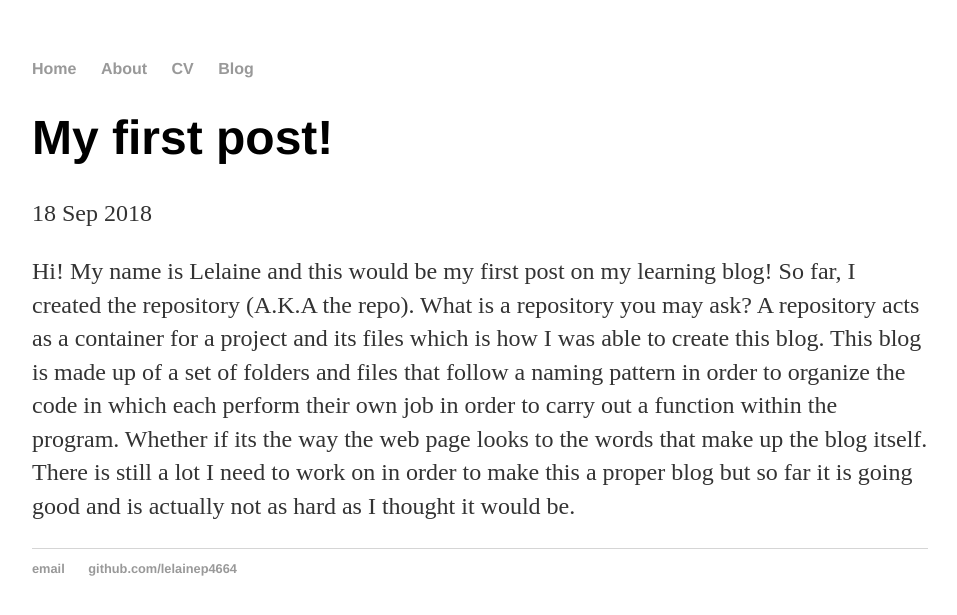
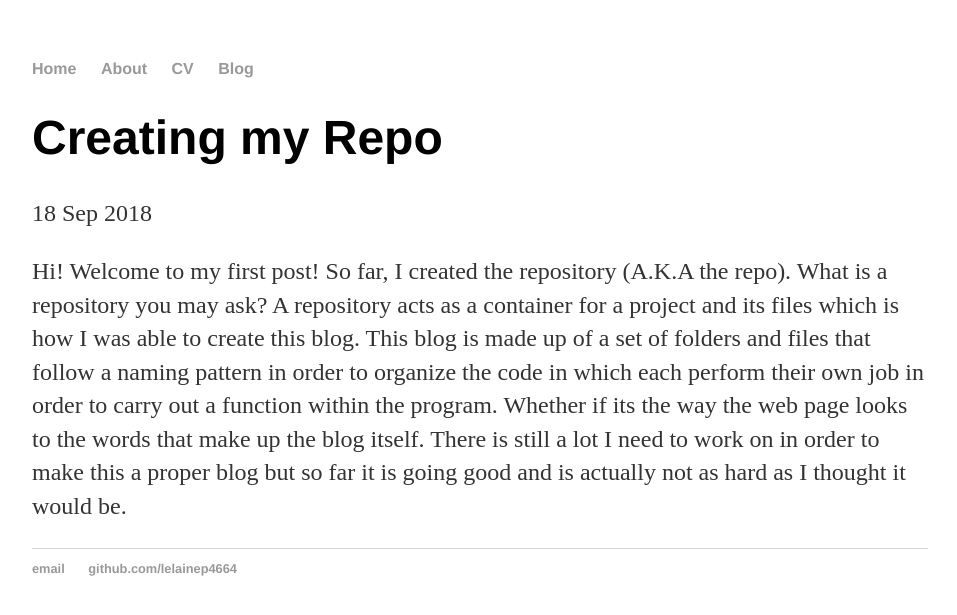
Before and after one commit to lelainep4664/lelainep4664.github.io, a Jekyll site: the page built from _posts/2018-09-18-My-First-Post.md, in a window 1280 px wide. Shown: the top 615 px of the page, without its empty margins (160-1117 px from the left). Built offline with Jekyll 4.4.1, drawn with Linux system fonts in a browser that asks for light colours.

Commit message:
Update 2018-09-18-My-First-Post.md

```diff
--- a/_posts/2018-09-18-My-First-Post.md
+++ b/_posts/2018-09-18-My-First-Post.md
@@ -1,6 +1,6 @@
 ---
 layout: post
-title: "My first post!"
+title: "Creating my Repo"
 date: 2018-09-18
 ---
-Hi! My name is Lelaine and this would be my first post on my learning blog! So far, I created the repository (A.K.A the repo). What is a repository you may ask? A repository acts as a container for a project and its files which is how I was able to create this blog. This blog is made up of a set of folders and files that follow a naming pattern in order to organize the code in which each perform their own job in order to carry out a function within the program. Whether if its the way the web page looks to the words that make up the blog itself. There is still a lot I need to work on in order to make this a proper blog but so far it is going good and is actually not as hard as I thought it would be.
+Hi! Welcome to my first post! So far, I created the repository (A.K.A the repo). What is a repository you may ask? A repository acts as a container for a project and its files which is how I was able to create this blog. This blog is made up of a set of folders and files that follow a naming pattern in order to organize the code in which each perform their own job in order to carry out a function within the program. Whether if its the way the web page looks to the words that make up the blog itself. There is still a lot I need to work on in order to make this a proper blog but so far it is going good and is actually not as hard as I thought it would be.
```
